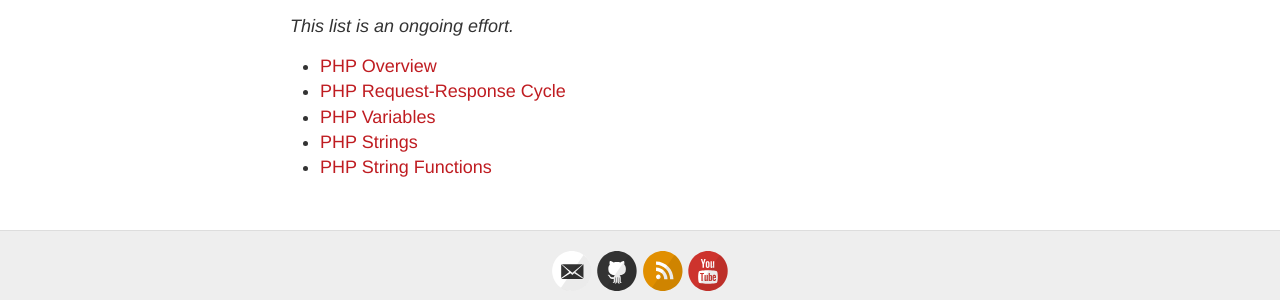
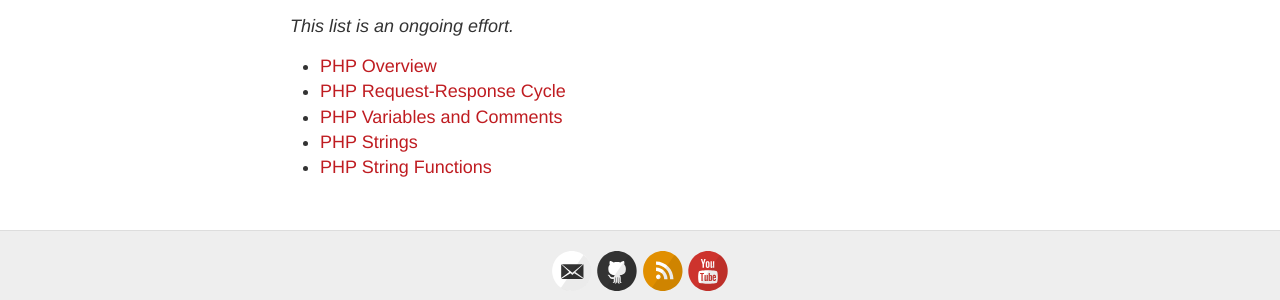
Before and after one commit to kennyalmendral/kennyalmendral.github.io, a Jekyll site: the page built from php-basics.md, in a window 1280 px wide. Shown: the part 204-504 px from the top of the page. Built offline with Jekyll 4.4.1, drawn with Linux system fonts in a browser that asks for light colours.

Commit message:
Update php-basics.md

```diff
--- a/php-basics.md
+++ b/php-basics.md
@@ -8,6 +8,6 @@ _This list is an ongoing effort._
 
 + [PHP Overview](https://kennyalmendral.github.io/php-overview/){:target="_blank"}
 + [PHP Request-Response Cycle](https://kennyalmendral.github.io/php-request-response-cycle/){:target="_blank"}
-+ [PHP Variables](https://kennyalmendral.github.io/php-variables/){:target="_blank"}
++ [PHP Variables and Comments](https://kennyalmendral.github.io/php-variables-comments/){:target="_blank"}
 + [PHP Strings](https://kennyalmendral.github.io/php-strings/){:target="_blank"}
-+ [PHP String Functions](#){:target="_blank"}
++ [PHP String Functions](https://kennyalmendral.github.io/php-string-functions/){:target="_blank"}
```
